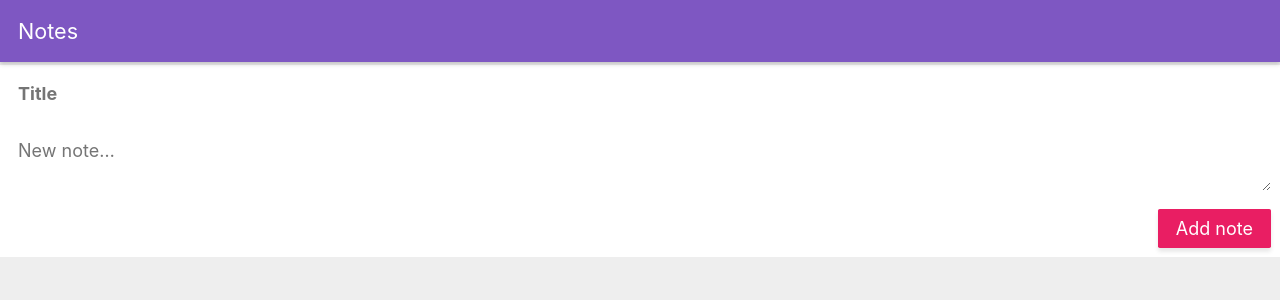
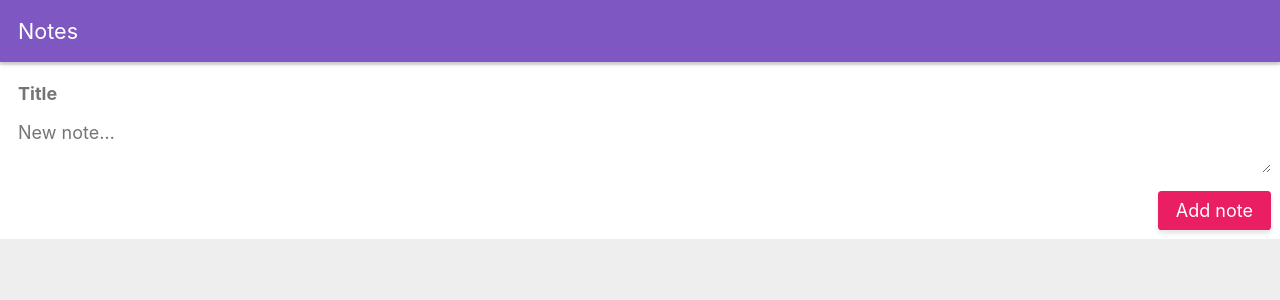
Before and after one commit to gregtyler/simply-notes, a Vue app: page /#/compose in a window 1280 px wide. Shown: the top 300 px of the page. Built offline with nearby package versions, Linux system fonts and the light colour scheme.

Commit message:
Implement saving from the compose view

```diff
--- a/src/components/ActionButton.vue
+++ b/src/components/ActionButton.vue
@@ -38,7 +38,7 @@ export default {
   right: 1rem;
   width: 3rem;
   height: 3rem;
-  padding: 1rem;
+  padding: 0;
   border-radius: 100%;
   box-shadow: 0 .5rem .25rem hsla(0, 0%, 0%, 0.1);
 }
--- a/src/components/ComposeView.vue
+++ b/src/components/ComposeView.vue
@@ -1,11 +1,11 @@
 <template lang="html">
   <ContentCard>
-    <input type="text" placeholder="Title" class="form__input form__input--title" />
+    <input v-model="title" type="text" placeholder="Title" class="form__input form__input--title">
 
-    <textarea placeholder="New note…" class="form__input"></textarea>
+    <textarea v-model="body" placeholder="New note…" class="form__input"></textarea>
 
-    <div style="text-align:right">
-      <UiButton>Add note</UiButton>
+    <div class="form__actions">
+      <UiButton @click="saveNote()">Add note</UiButton>
     </div>
   </ContentCard>
 </template>
@@ -13,11 +13,27 @@
 <script>
 import UiButton from './UiButton.vue';
 import ContentCard from './ContentCard.vue';
+import {ADD_NOTE} from '../../store/mutation-types.js';
 
 export default {
   components: {
     ContentCard,
     UiButton
+  },
+  data: () => ({
+    title: '',
+    body: ''
+  }),
+  methods: {
+    saveNote() {
+      const _this = this;
+      if (this.title || this.body) {
+        this.$store.dispatch(ADD_NOTE, {type: 'text', title: this.title, body: this.body})
+          .then(note => {
+            _this.$router.push('/' + note.id);
+          });
+      }
+    }
   }
 };
 </script>
@@ -26,7 +42,6 @@ export default {
 .form__input {
   display: block;
   width: 100%;
-  margin-bottom: 1rem;
   padding: .5rem;
   border: 0;
   font-family: inherit;
@@ -36,4 +51,9 @@ export default {
 .form__input--title {
   font-weight: bold;
 }
+
+.form__actions {
+  margin-top: 1rem;
+  text-align: right;
+}
 </style>
--- a/src/components/UiButton.vue
+++ b/src/components/UiButton.vue
@@ -27,7 +27,7 @@ export default {
 .btn {
   padding: .5rem 1rem;
   border: none;
-  border-radius: .1rem;
+  border-radius: .2rem;
   background-color: var(--color-secondary);
   color: var(--color-secondary-text);
   font-size: 1rem;
--- a/store/modules/notes.js
+++ b/store/modules/notes.js
@@ -6,10 +6,11 @@ export default {
   actions: {
     [ADD_NOTE](context, {type, title, body}) {
       const date = new Date();
-      db.notes.put({type, title, body, createdAt: date, updatedAt: date}).then(key => {
+      return db.notes.put({type, title, body, createdAt: date, updatedAt: date}).then(key => {
         return db.notes.get(key);
       }).then(note => {
         context.commit(ADD_NOTE, note);
+        return note;
       });
     }
   },
```
